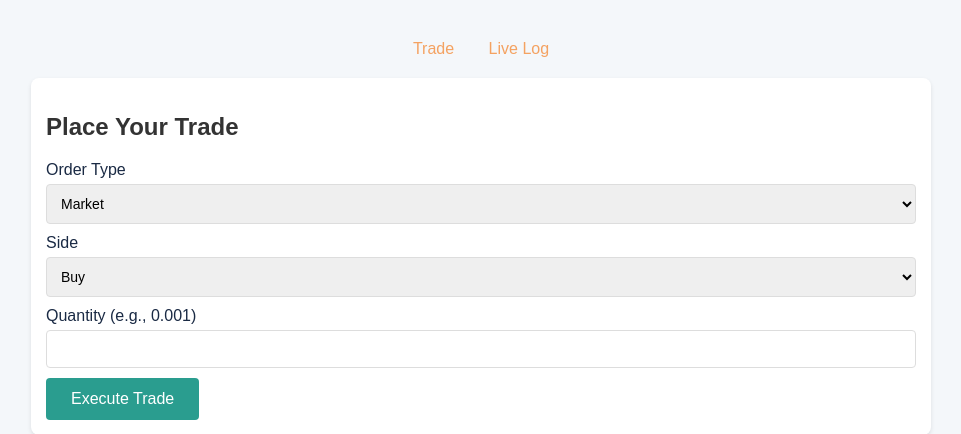
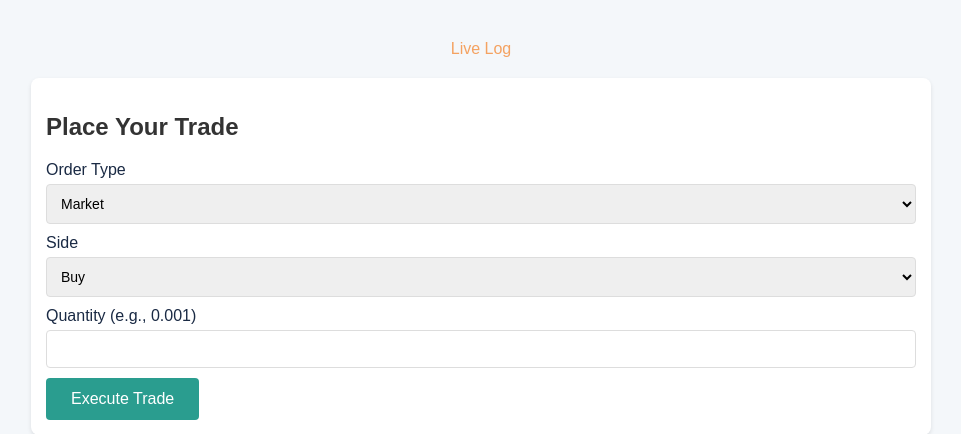
Before and after one commit to Naitik1104/Trade-Tech-Circuit, a Flask app: page / in a window 1280 px wide. Shown: the part 114-548 px from the top of the page, without its empty margins (159-1120 px from the left). Run offline with Flask 3, Linux system fonts and the light colour scheme; parts of the project's set-up code (start-up, migrations or seed data) failed here and were passed over.

Commit message:
Update index.html

```diff
--- a/templates/index.html
+++ b/templates/index.html
@@ -171,7 +171,6 @@
     </header>
     <div class="container">
         <div class="nav">
-            <a href="{{ url_for('index') }}">Trade</a>
             <a href="{{ url_for('live_log') }}">Live Log</a>
         </div>
         {% with messages = get_flashed_messages(with_categories=true) %}
```
